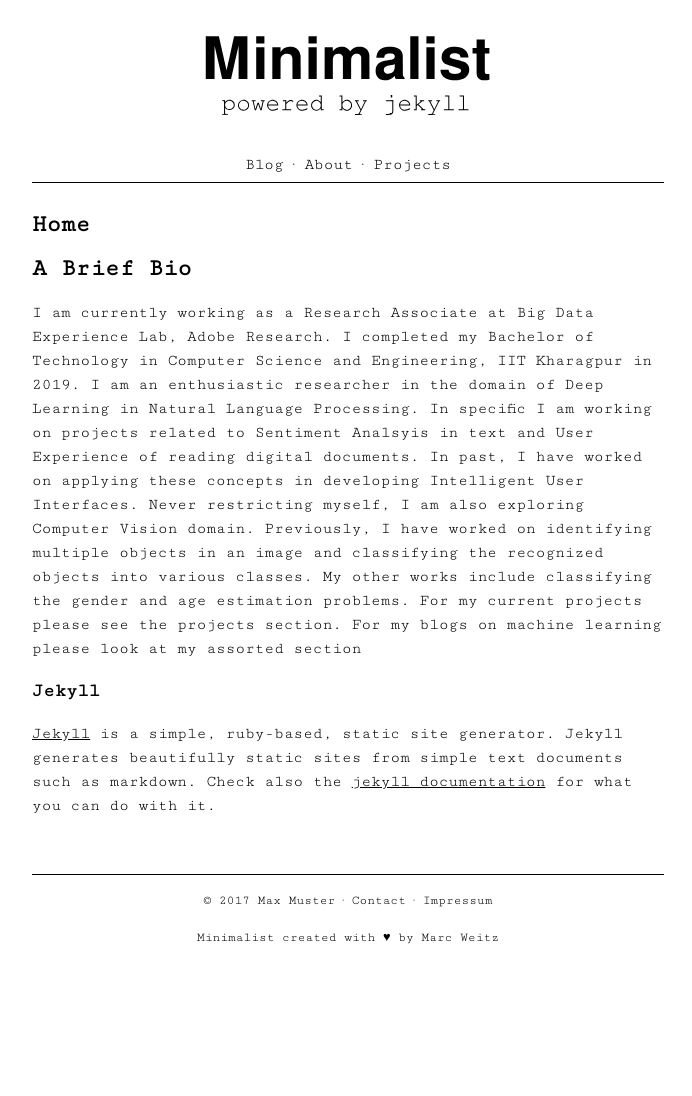
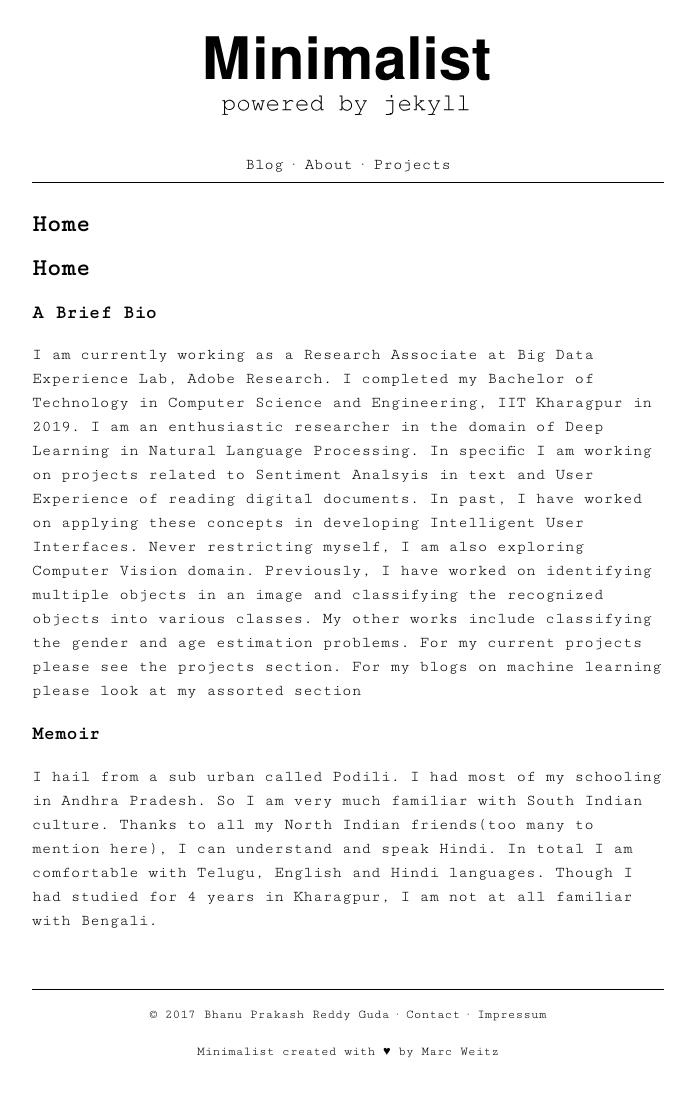
Before and after one commit to bhanu77prakash/bhanu77prakash.github.io, a Jekyll site: the page built from index.md, in a window 1280 px wide. Shown: the whole page, without its empty margins (292-984 px from the left). Built offline with Jekyll 4.4.1, drawn with Linux system fonts in a browser that asks for light colours; our own code applies the rules of GitHub Pages for plain Markdown files; before the commit the page ends 981 px from its top, so only the background shows below that.

Commit message:
Updated site

```diff
--- a/_config.yml
+++ b/_config.yml
@@ -1,7 +1,7 @@
-title: Minimalist
-owner: Max Muster
+title: Bhanu Prakash Reddy Guda
+owner: Bhanu Prakash Reddy Guda
 email:
-description: A simple and minimalistic jekyll blogging theme
+description: Personal website of Bhanu Prakash Reddy Guda
 baseurl: "" # the subpath of your site, e.g. /blog
 url: "" # the base hostname & protocol for your site, e.g. http://example.com
 language: en
--- a/index.md
+++ b/index.md
@@ -1,10 +1,9 @@
 ---
 layout: default
-title: Home
 ---
-
-## A Brief Bio
+## Home
+### A Brief Bio
 I am currently working as a Research Associate at Big Data Experience Lab, Adobe Research. I completed my Bachelor of Technology in Computer Science and Engineering, IIT Kharagpur in 2019. I am an enthusiastic researcher in the domain of Deep Learning in Natural Language Processing. In specific I am working on projects related to Sentiment Analsyis in text and User Experience of reading digital documents. In past, I have worked on applying these concepts in developing Intelligent User Interfaces. Never restricting myself, I am also exploring Computer Vision domain. Previously, I have worked on identifying multiple objects in an image and classifying the recognized objects into various classes. My other works include classifying the gender and age estimation problems. For my current projects please see the projects section. For my blogs on machine learning please look at my assorted section
 
-### Jekyll
-[Jekyll](http://jekyllrb.com/) is a simple, ruby-based, static site generator. Jekyll generates beautifully static sites from simple text documents such as markdown. Check also the [jekyll documentation](http://jekyllrb.com/docs/home/) for what you can do with it.
+### Memoir
+I hail from a sub urban called Podili. I had most of my schooling in Andhra Pradesh. So I am very much familiar with South Indian culture. Thanks to all my North Indian friends(too many to mention here), I can understand and speak Hindi. In total I am comfortable with Telugu, English and Hindi languages. Though I had studied for 4 years in Kharagpur, I am not at all familiar with Bengali.
```
